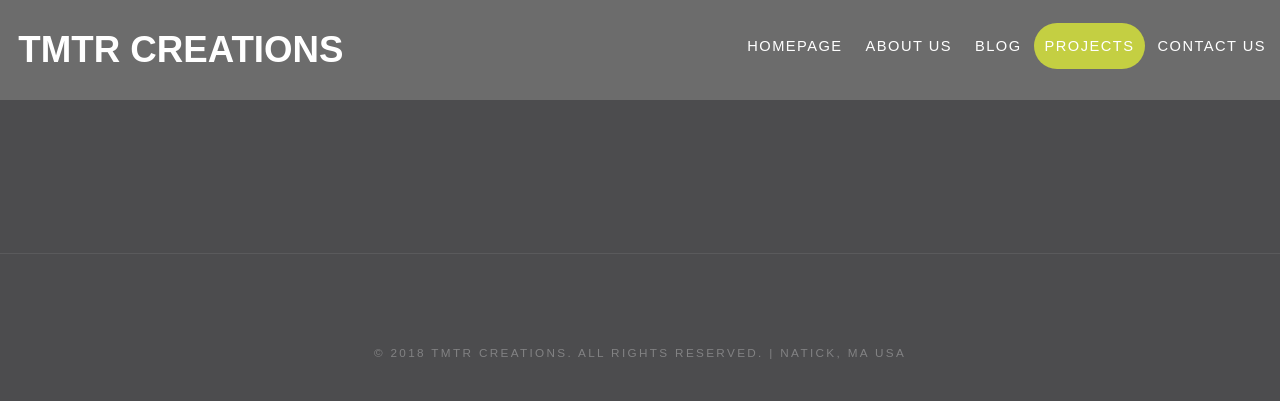
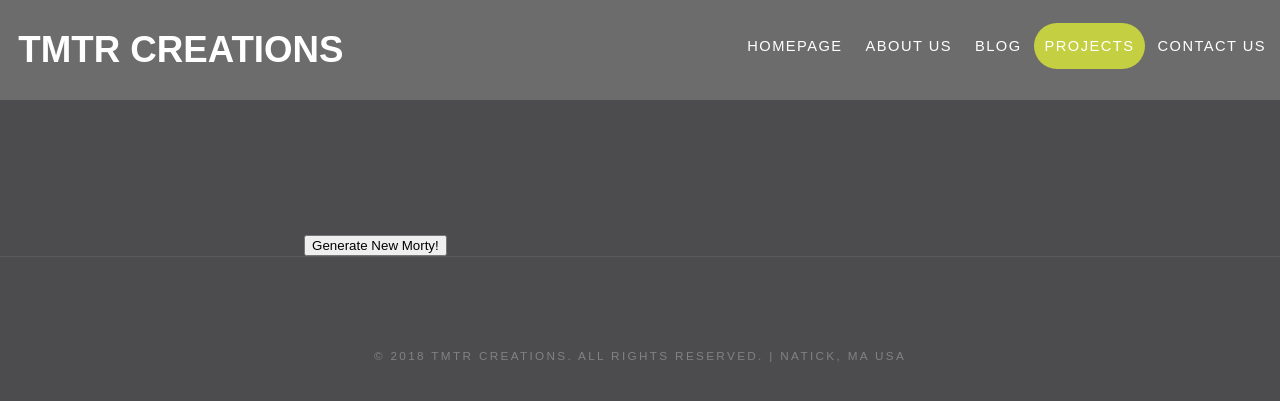
Before and after one commit to tmtrcreations/tmtrcreations.github.io, a Jekyll site: the page built from projects/MortyGAN.html, in a window 1280 px wide. Shown: the top 401 px of the page. Built offline with Jekyll 4.4.1, drawn with Linux system fonts in a browser that asks for light colours.

Commit message:
Added button to gen mortys

```diff
--- a/projects/MortyGAN.html
+++ b/projects/MortyGAN.html
@@ -41,4 +41,5 @@ title: Morty GAN
 
 <div>
     <canvas></canvas>
+    <button onclick="genImage()" type="button">Generate New Morty!</button>
 </div>
```
